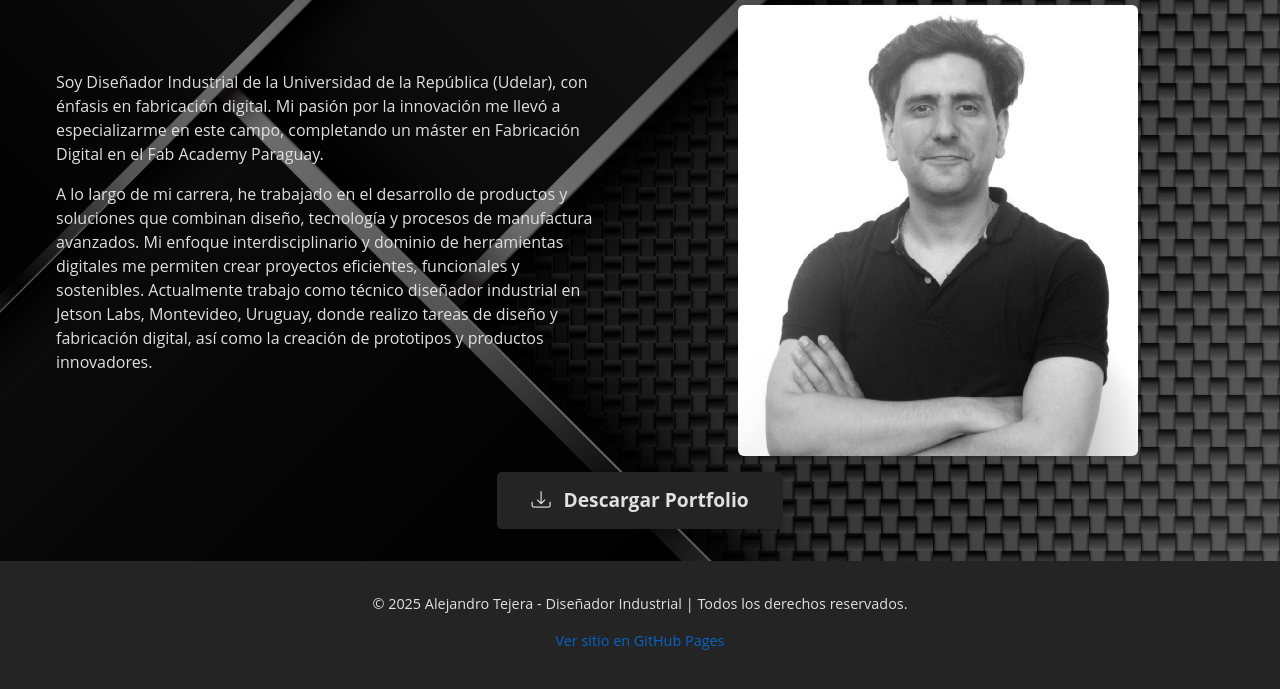
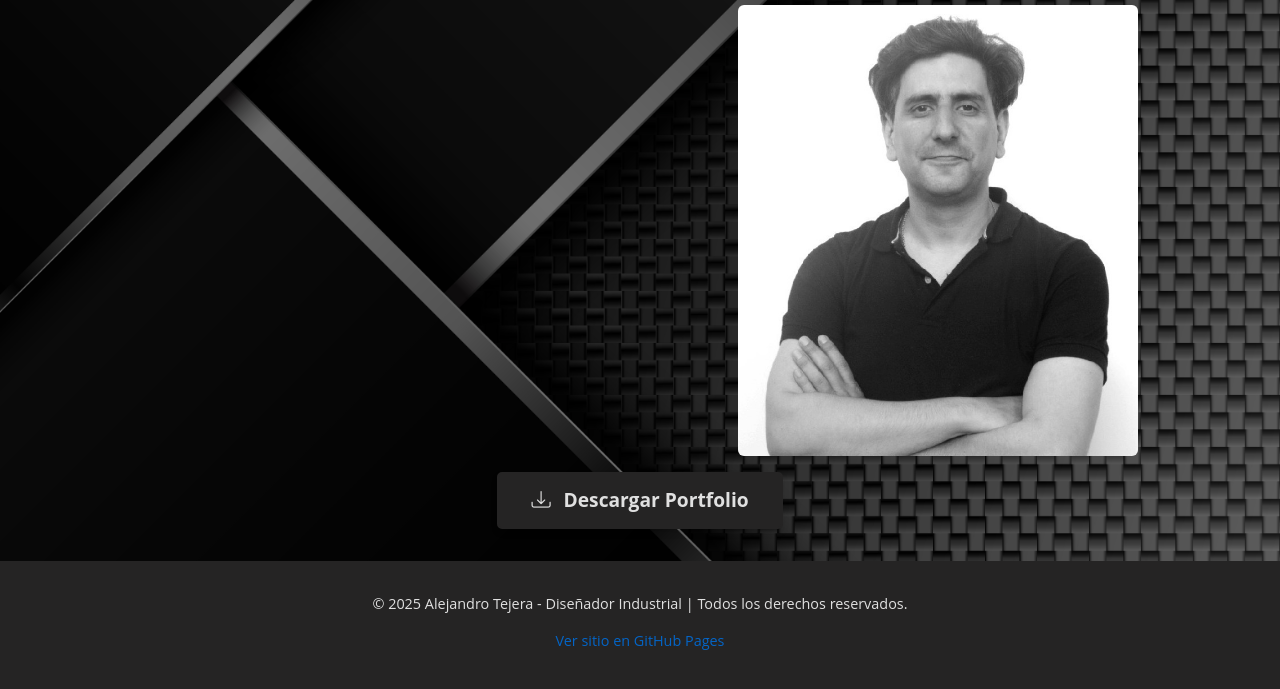
Before and after one commit to verito1312/portfolio-alejo, a website: page pages/sobremi.html in a window 1280 px wide. Shown: the part 143-832 px from the top of the page. Drawn offline with nearby package versions, Linux system fonts and the light colour scheme.

Commit message:
Actualizar página sobremi.html

```diff
--- a/pages/sobremi.html
+++ b/pages/sobremi.html
@@ -42,14 +42,7 @@
             <img src="../img/aletejerapic.jpg" alt="Alejandro Tejera - Diseñador Industrial" class="img-fluid rounded">
           </div>
           <div class="about-text col-12 col-md-6 order-2 order-md-1">
-            <p>
-              Soy Diseñador Industrial de la Universidad de la República (Udelar), con énfasis en fabricación digital.
-              Mi pasión por la innovación me llevó a especializarme en este campo, completando un máster en Fabricación Digital en el Fab Academy Paraguay.
-            </p>
-            <p>
-              A lo largo de mi carrera, he trabajado en el desarrollo de productos y soluciones que combinan diseño, tecnología y procesos de manufactura avanzados.
-              Mi enfoque interdisciplinario y dominio de herramientas digitales me permiten crear proyectos eficientes, funcionales y sostenibles. Actualmente trabajo como técnico diseñador industrial en Jetson Labs, Montevideo, Uruguay, donde realizo tareas de diseño y fabricación digital, así como la creación de prototipos y productos innovadores.
-            </p>
+            <!-- Texto aquí -->
           </div>
         </div>
         <div class="text-center">
```
